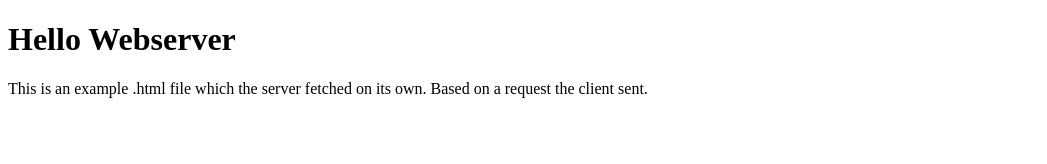
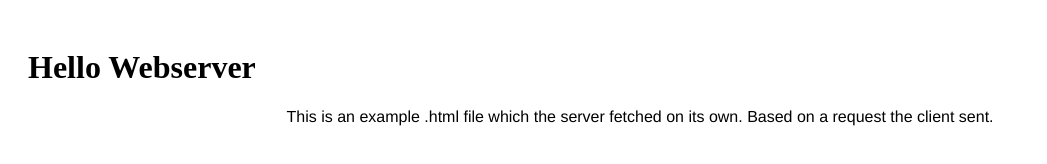
Before and after one commit to GigaTortilla/http-networking, a plain HTML site: page cmake-build-debug/index.html in a window 1280 px wide. Shown: the whole page, without its empty margins (0-1047 px from the left). Drawn offline with Linux system fonts and the light colour scheme.

Commit message:
added css stylesheet

```diff
--- a/cmake-build-debug/index.html
+++ b/cmake-build-debug/index.html
@@ -2,6 +2,7 @@
 <html lang="en">
     <head>
         <meta charset="UTF-8">
+        <link rel="stylesheet" href="styles.css">
         <title>Webserver Demo</title>
     </head>
     <body>
--- /dev/null
+++ b/cmake-build-debug/styles.css
@@ -0,0 +1,10 @@
+body {
+    padding: 20px;
+    border-radius: 15px;
+    border-color: black;
+}
+
+p {
+    font-family: Helvetica, Verdana, sans-serif;
+    text-align: center;
+}
```
Lines whose indentation alone changed are shown as unchanged.
